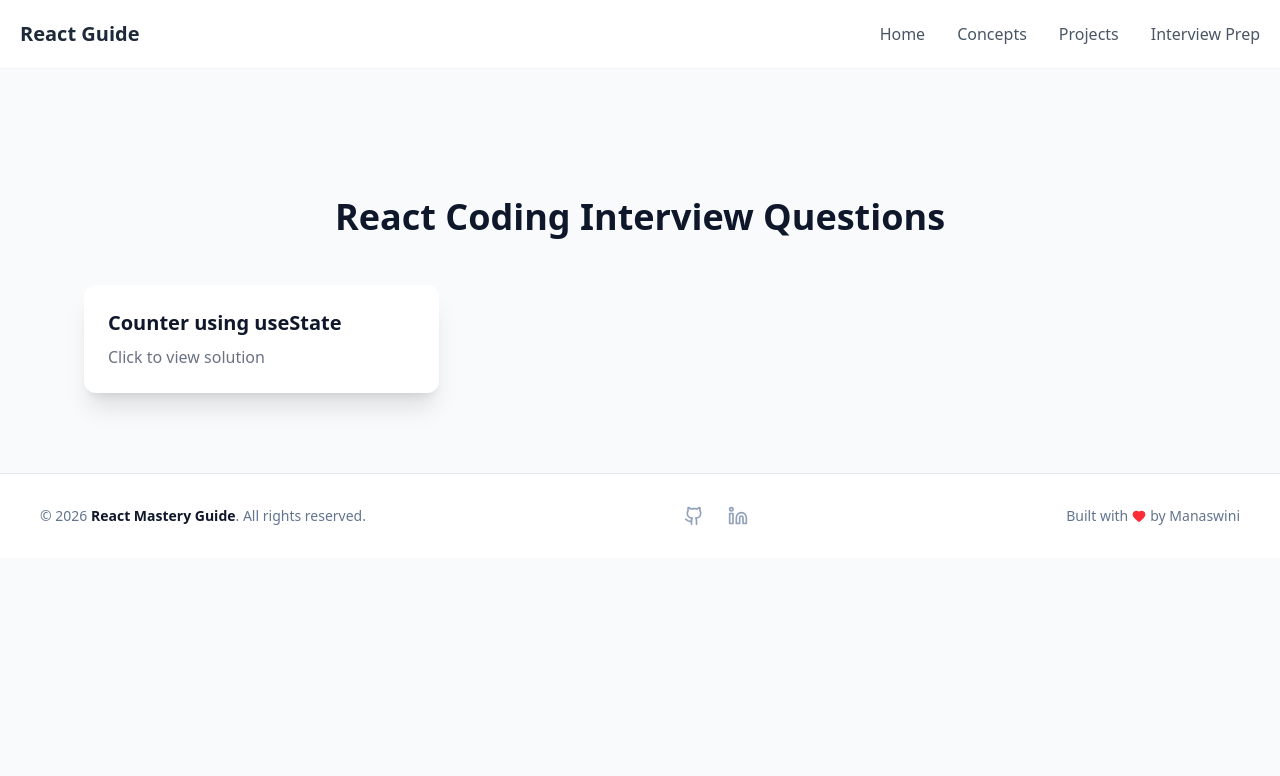
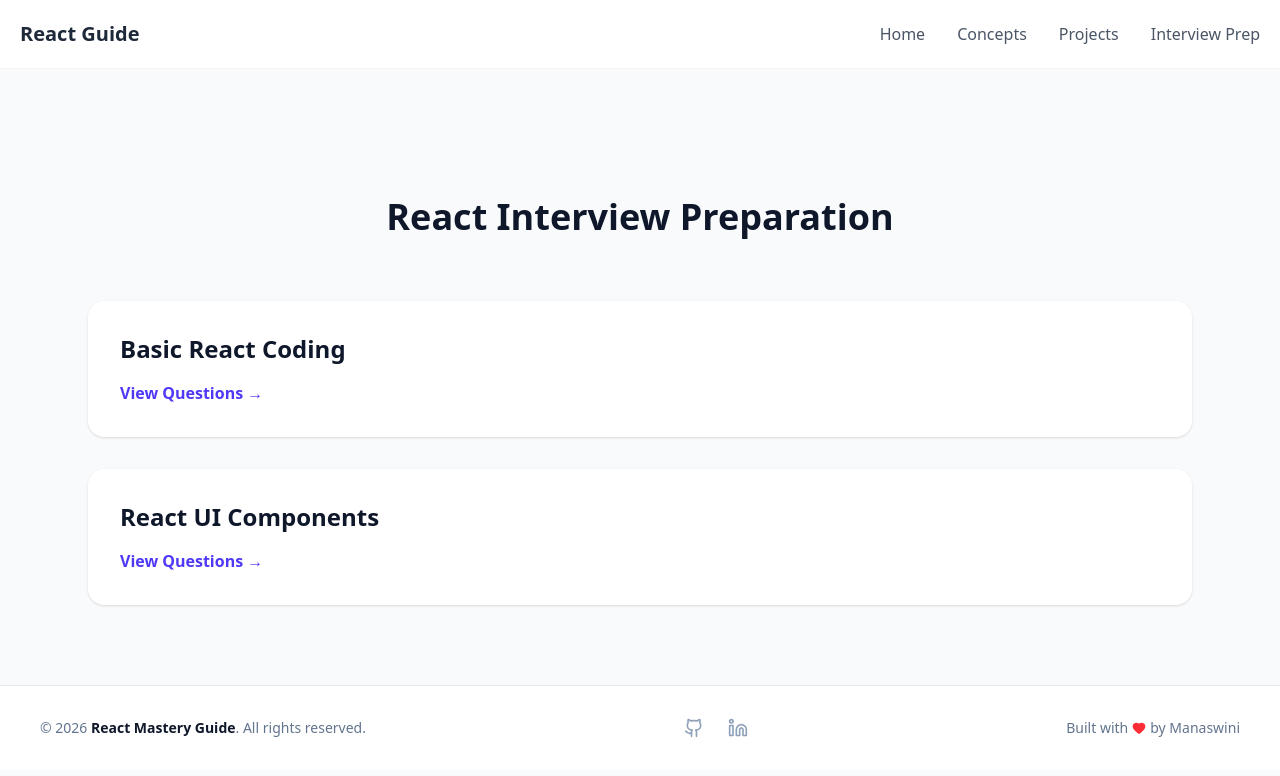
Before and after one commit to Monisasmal/React-Concept, a React (Vite) app: page /interview-prep in a window 1280 px wide. Shown: the top 776 px of the page. Built offline with nearby package versions, Linux system fonts and the light colour scheme.

Commit message:
update concept

```diff
--- a/src/components/pages/InterviewPrep.jsx
+++ b/src/components/pages/InterviewPrep.jsx
@@ -1,34 +1,56 @@
 import { Link } from "react-router-dom";
 
 const InterviewPrep = () => {
-  const questions = [
-    {
-      title: "Counter using useState",
-      link: "/interview/counter",
-    },
-  ];
 
-  return (
-    <div className="max-w-6xl mx-auto pt-32 pb-20">
-      <h1 className="text-4xl font-bold text-center mb-12">
-        React Coding Interview Questions
+return(
+
+<div className="max-w-6xl mx-auto pt-32 pb-20 px-6">
+
+<h1 className="text-4xl font-bold text-center mb-16">
+React Interview Preparation
 </h1>
 
-      <div className="grid grid-cols-1 md:grid-cols-2 lg:grid-cols-3 gap-6 ml-5 mr-5">
-        {questions.map((q, i) => (
+<div className="space-y-8">
+
+{/* BASIC SECTION */}
+<div className="bg-white p-8 rounded-2xl shadow">
+
+<h2 className="text-2xl font-bold mb-4">
+Basic React Coding
+</h2>
+
 <Link
-            to={q.link}
-            key={i}
-            className="p-6 bg-white shadow-xl rounded-xl hover:shadow-2xl"
+to="/interview/basic"
+className="text-indigo-600 font-semibold"
 >
-            <h3 className="text-xl font-bold">{q.title}</h3>
+View Questions →
+</Link>
 
-            <p className="text-gray-500 mt-2">Click to view solution</p>
+</div>
+
+{/* UI SECTION */}
+
+<div className="bg-white p-8 rounded-2xl shadow">
+
+<h2 className="text-2xl font-bold mb-4">
+React UI Components
+</h2>
+
+<Link
+to="/interview/ui"
+className="text-indigo-600 font-semibold"
+>
+View Questions →
 </Link>
-        ))}
+
 </div>
+
 </div>
-  );
-};
 
-export default InterviewPrep;
+</div>
+
+)
+
+}
+
+export default InterviewPrep
--- /dev/null
+++ b/src/components/pages/interview/BasicComponent/basic.jsx
@@ -0,0 +1,56 @@
+import { Link } from "react-router-dom";
+
+const BasicQuestions = () => {
+
+const questions = [
+
+{
+ title:"Build Counter using useState",
+ path:"/interview/basic/counter"
+},
+
+{
+ title:"Toggle Button Component",
+ path:"/interview/basic/toggle"
+},
+
+{
+ title:"Show / Hide Password",
+ path:"/interview/basic/password-toggle"
+}
+
+]
+
+return(
+
+<div className="max-w-5xl mx-auto pt-32 pb-20 px-6">
+
+<h1 className="text-3xl font-bold mb-10">
+Basic React Coding Questions
+</h1>
+
+<div className="space-y-6">
+
+{questions.map((q,index)=>(
+
+<Link
+key={index}
+to={q.path}
+className="block bg-white p-6 rounded-xl shadow hover:shadow-lg"
+>
+
+{q.title}
+
+</Link>
+
+))}
+
+</div>
+
+</div>
+
+)
+
+}
+
+export default BasicQuestions
```
Also changed, not shown: src/routes/InterviewRoutes.jsx (+13 -5 lines), src/components/pages/interview/BasicComponent/Counter.jsx (renamed from src/components/pages/interview/Counter.jsx). Lines whose indentation alone changed are shown as unchanged.
